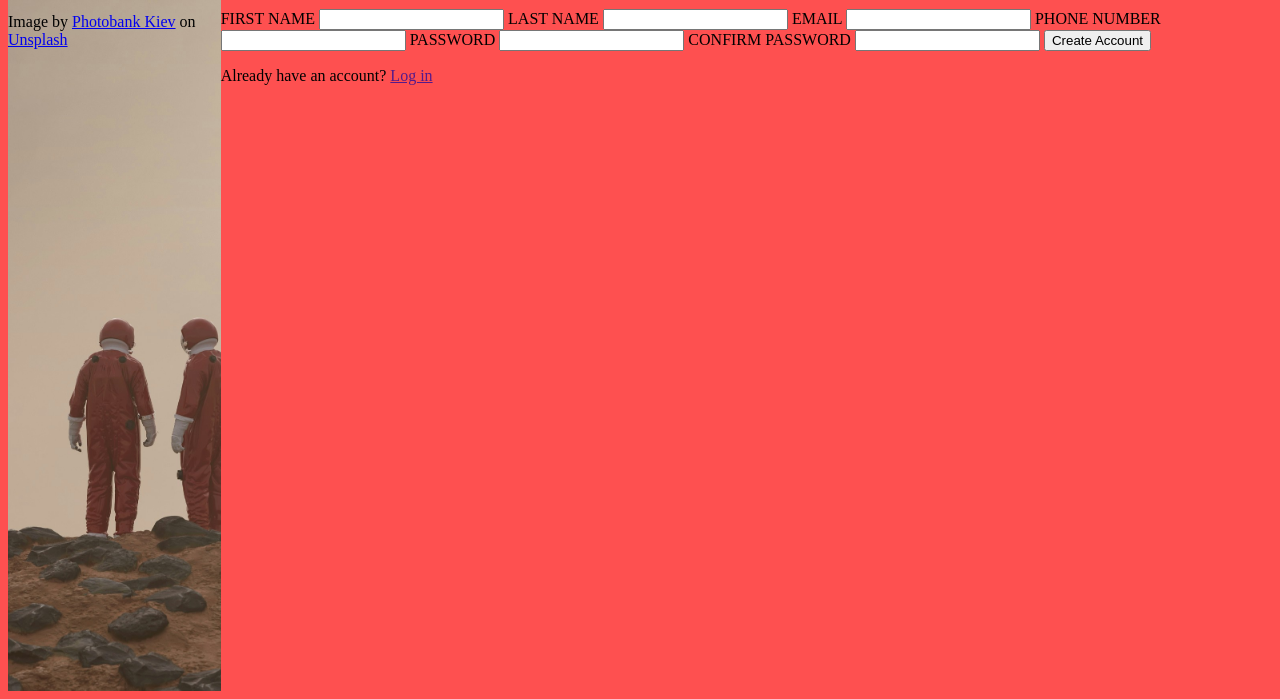
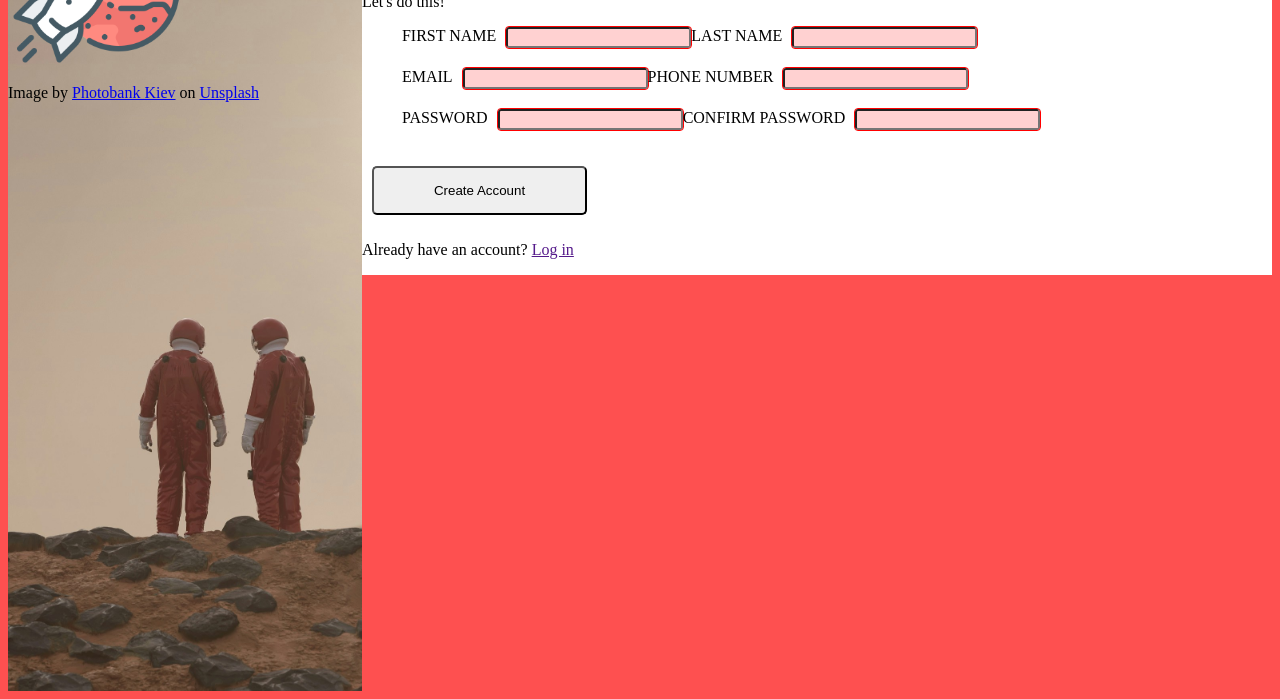
Before and after one commit to bsibdev/top_project_sign-up-form, a plain HTML site: page index.html in a window 1280 px wide. Shown: the part 117-816 px from the top of the page. Drawn offline with Linux system fonts and the light colour scheme.

Commit message:
add input validation and extra styling

```diff
--- a/index.html
+++ b/index.html
@@ -5,6 +5,7 @@
     <meta name="viewport" content="width=device-width, initial-scale=1.0">
     <link rel="stylesheet" href="style.css">
     <title>Sign-up</title>
+    <script src="script.js"></script>
 </head>
 <body>
     <div class="img-container">
@@ -16,30 +17,36 @@
     </div>
     <div class="form-container">
         <section class="message-banner">
-            <p class="banner-message">This is not a real online service! You know you need something like this in your life to help you realize your seepest dreams. Sign up now to get started.<br>You know you want to.
+            <p class="banner-message">This is not a real online service! You know you need something like this in your life to help you realize your deepest dreams. Sign up now to get started.<br>You know you want to.
             </p>
         </section>
         <form action="" method="">
             <p>Let's do this!</p>
-            <label for="first-name">FIRST NAME</label>
-            <input type="text" id="first-name">
+            <ul>
+                <li>
+                    <label for="first-name">FIRST NAME</label>
+                    <input type="text" id="first-name" required pattern="[A-Za-z]">
 
-            <label for="last-name">LAST NAME</label>
-            <input type="text" id="last-name">
+                    <label for="last-name">LAST NAME</label>
+                    <input type="text" id="last-name" required pattern="[A-Za-z]">
+                </li>
+                <li>
+                    <label for="mail">EMAIL</label>
+                    <input type="email" id="mail" required pattern="[A-Za-z]\@[A-Za-Z]\.[A-Za-z]">
 
-            <label for="mail">EMAIL</label>
-            <input type="email" id="mail">
+                    <label for="phone-">PHONE NUMBER</label >
+                    <input type="tel" id="phone-num" required pattern="\d{10}">
+                </li>
+                <li>
+                    <label for="pwd">PASSWORD</label>
+                    <input type="password" id="pwd" required minlength="7">
 
-            <label for="phone-">PHONE NUMBER</label>
-            <input type="tel" id="phone-num">
+                    <label for="pwd-confirm">CONFIRM PASSWORD</label>
+                    <input type="password" id="pwd-confirm" required minlength="7">
+                </li>
+            </ul>
 
-            <label for="pwd">PASSWORD</label>
-            <input type="password" id="pwd">
-
-            <label for="pwd-confirm">CONFIRM PASSWORD</label>
-            <input type="password" id="pwd-confirm">
-
-            <button>Create Account</button>
+            <button type="submit">Create Account</button>
             <p>Already have an account? <a href="">Log in</a></p>
 
         </form>
--- a/style.css
+++ b/style.css
@@ -17,6 +17,11 @@ body {
 .form-container {
     display:flex;
     flex-direction:column;
+
+}
+
+form {
+    background-color:white;
 }
 
 [alt="mars"] {
@@ -28,3 +33,46 @@ body {
     display:flex;
     background-color:rgba(rgb(0, 0, 0), green, blue, 1)
 }
+
+input:invalid {
+    outline:red solid 1px;
+    background-color:rgb(255, 209, 209);
+}
+
+input {
+    margin-bottom:10px;
+    appearance:none;
+    border-radius:3px;
+}
+
+input:hover {
+    background-color:lightgray;
+}
+
+input:valid {
+    background-color:rgb(222, 222, 255);
+}
+input:valid::after {
+    content:"✔️";
+}
+
+input:invalid::after {
+    content:"x";
+}
+
+li {
+    margin-bottom:10px;
+    display:flex;
+    flex-direction:row;
+    flex-wrap:wrap;
+}
+
+label {
+    margin-right:10px;
+}
+
+button[type="submit"] {
+    margin:10px;
+    padding:15px 60px 15px 60px;
+    border-radius:5px;
+}
```
Also changed, not shown: script.js (added).
